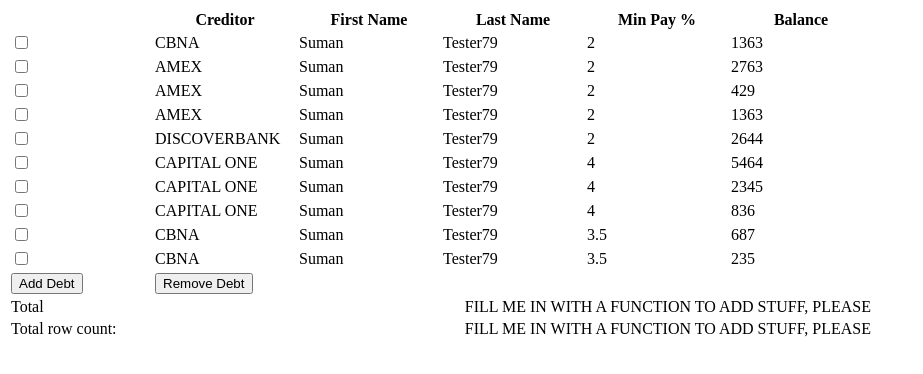
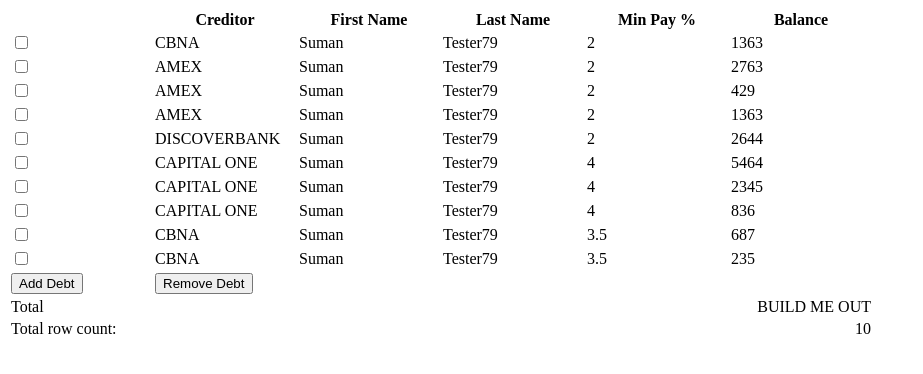
Before and after one commit to Robchike9290/StrategicFinancialSolutionsCodingChallenge, a React app: page / in a window 1280 px wide. Shown: the top 374 px of the page, without its empty margins (0-923 px from the left). Built offline with nearby package versions, Linux system fonts and the light colour scheme; the HTML template or start-up script is replaced by a standard one.

Commit message:
Add in total number of rows.

```diff
--- a/src/App.js
+++ b/src/App.js
@@ -138,11 +138,11 @@
           </tr>
           <tr>
             <td>Total</td>
-            <td colSpan="5" className="right">FILL ME IN WITH A FUNCTION TO ADD STUFF, PLEASE</td>
+            <td colSpan="5" className="right">BUILD ME OUT</td>
           </tr>
           <tr>
             <td>Total row count:</td>
-            <td colSpan="5" className="right">FILL ME IN WITH A FUNCTION TO ADD STUFF, PLEASE</td>
+            <td colSpan="5" className="right">{data.length}</td>
           </tr>
         </tbody>
       </table>
```
